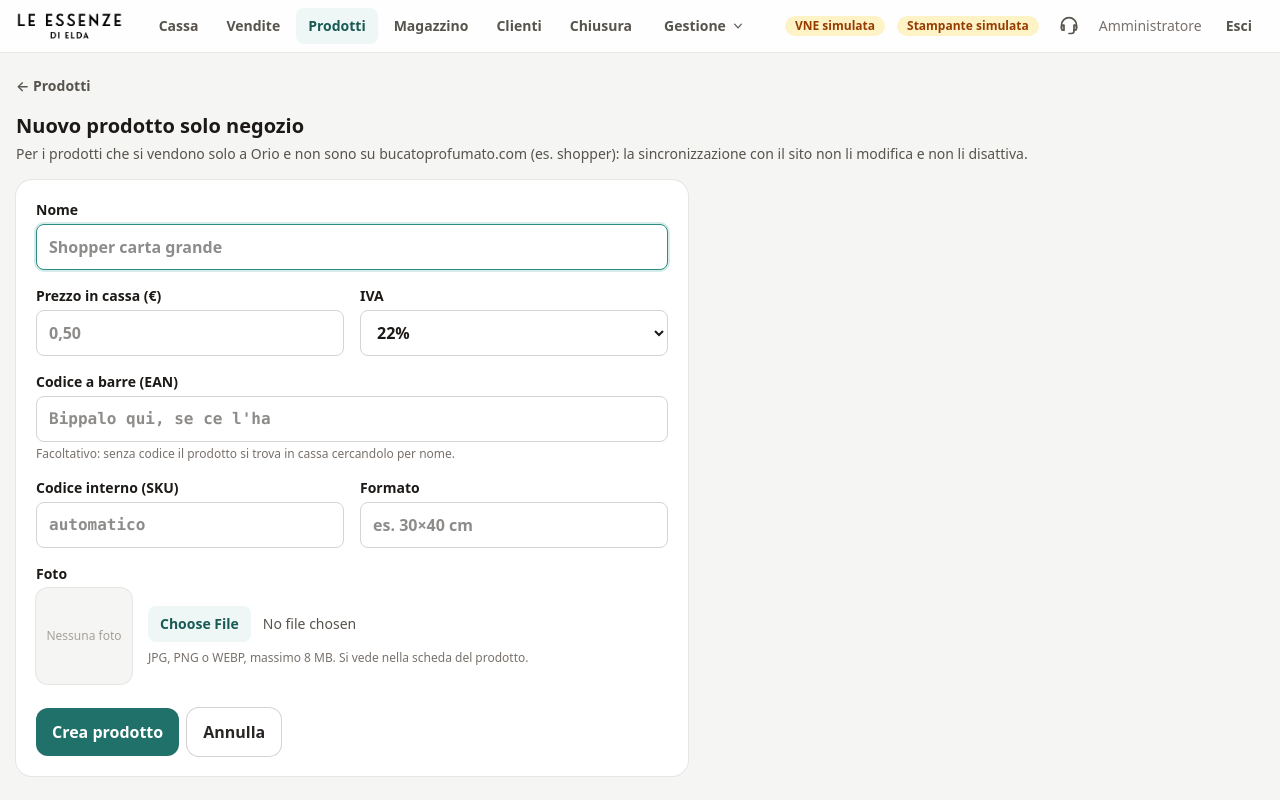
After one commit to RiccardoRoscilli/orio.bucatoprofumato.com, a Laravel app: page /prodotti/nuovo in a window 1280 px wide. The commit adds this page. Run offline with Laravel 12, Linux system fonts and the light colour scheme; a user stored in the database is signed in; data comes from the database, SQL or seed files in the repository; tables that the repository leaves empty hold one stand-in row (values such as "Sample post"); style sheets or scripts are compiled from the project's sources; some libraries are stand-ins or nearby versions.

Commit message:
Prodotti solo negozio: pulsante Nuovo prodotto con foto, modifica dalla scheda
Per gli articoli venduti solo a Orio (es. shopper): nome, prezzo, IVA,
codice a barre, SKU automatico ORIO-0001, formato e foto. La
sincronizzazione con il sito non li tocca.

Co-Authored-By: Claude Opus 5.5 <noreply@anthropic.com>

```diff
--- a/app/Http/Controllers/ProductController.php
+++ b/app/Http/Controllers/ProductController.php
@@ -5,6 +5,7 @@ namespace App\Http\Controllers;
 use App\Models\Product;
 use App\Services\BucatoProductSyncService;
 use Illuminate\Http\Request;
+use Illuminate\Support\Facades\Storage;
 
 class ProductController extends Controller
 {
@@ -81,6 +82,105 @@ class ProductController extends Controller
             'movements' => $product->stockMovements()->with('user:id,name')->latest('id')->limit(20)->get(),
             'siteUrl' => 'https://www.bucatoprofumato.com/catalogsearch/result/?q=' . urlencode(trim($product->name)),
         ]);
+    }
+
+    /** Nuovo prodotto venduto solo in negozio (es. shopper): non e' sul sito e la sincronizzazione non lo tocca. */
+    public function create()
+    {
+        return view('products.form', ['product' => new Product(['vat_rate' => 22]), 'vatRates' => $this->vatRates()]);
+    }
+
+    public function store(Request $request)
+    {
+        $data = $this->validated($request);
+        $data['sku'] = $data['sku'] ?: $this->nextSku();
+        $product = Product::create($data + [
+            'shop_only' => true, 'active' => true, 'sold_in_shop' => true, 'in_stock' => true,
+        ]);
+
+        return redirect()->route('products.show', $product)->with('status', 'Prodotto creato: si vende già in cassa.');
+    }
+
+    /** Solo i prodotti creati in Orio: gli altri arrivano dal sito. */
+    public function edit(Product $product)
+    {
+        abort_unless($product->shop_only, 404);
+
+        return view('products.form', ['product' => $product, 'vatRates' => $this->vatRates()]);
+    }
+
+    public function update(Request $request, Product $product)
+    {
+        abort_unless($product->shop_only, 404);
+        $data = $this->validated($request, $product);
+        $data['sku'] = $data['sku'] ?: $product->sku;
+        $product->update($data);
+
+        return redirect()->route('products.show', $product)->with('status', 'Prodotto aggiornato.');
+    }
+
+    private function validated(Request $request, ?Product $product = null): array
+    {
+        $data = $request->validate([
+            'name' => 'required|string|max:255',
+            'price' => ['required', 'regex:/^\d+([.,]\d{1,2})?$/'],
+            'vat_rate' => ['required', 'integer', \Illuminate\Validation\Rule::in($this->vatRates())],
+            'ean' => ['nullable', 'regex:/^\d{8,14}$/'],
+            'sku' => ['nullable', 'string', 'max:64', \Illuminate\Validation\Rule::unique('products', 'sku')->ignore($product)],
+            'format' => 'nullable|string|max:60',
+            'image' => 'nullable|image|mimes:jpg,jpeg,png,webp|max:8192',
+            'remove_image' => 'nullable|boolean',
+        ], [
+            'image.image' => 'Il file della foto non è un\'immagine.',
+            'image.mimes' => 'La foto deve essere JPG, PNG o WEBP.',
+            'image.max' => 'La foto è troppo grande (massimo 8 MB).',
+            'price.regex' => 'Prezzo non valido: ad esempio 2,50.',
+            'ean.regex' => 'Il codice a barre deve avere da 8 a 14 cifre.',
+            'sku.unique' => 'Questo codice è già usato da un altro prodotto.',
+        ], ['name' => 'nome', 'price' => 'prezzo', 'vat_rate' => 'IVA', 'ean' => 'codice a barre', 'sku' => 'codice']);
+
+        // Lo stesso codice a barre su due prodotti farebbe scegliere ogni volta in cassa
+        if ($data['ean'] ?? null) {
+            $other = Product::whereBarcode($data['ean'])->when($product, fn ($q) => $q->whereKeyNot($product->id))->first();
+            if ($other) {
+                throw \Illuminate\Validation\ValidationException::withMessages(['ean' => "Codice a barre già usato da «" . trim($other->name) . "»."]);
+            }
+        }
+
+        $data['price_cents'] = (int) round((float) str_replace(',', '.', $data['price']) * 100);
+        unset($data['price']);
+        $data['sku'] = trim((string) ($data['sku'] ?? ''));
+
+        // Foto caricata in Orio (i prodotti del sito hanno quella di bucatoprofumato.com)
+        $old = $product?->image_url;
+        if ($request->hasFile('image') || $request->boolean('remove_image')) {
+            $data['image_url'] = $request->hasFile('image')
+                ? '/storage/' . $request->file('image')->store('products', 'public')
+                : null;
+            if ($old && str_contains($old, '/storage/products/')) {
+                Storage::disk('public')->delete('products/' . basename($old));
+            }
+        }
+        unset($data['image'], $data['remove_image']);
+
+        return $data;
+    }
+
+    /** ORIO-0001, ORIO-0002... per i prodotti creati senza codice. */
+    private function nextSku(): string
+    {
+        $last = Product::where('sku', 'like', 'ORIO-____')->pluck('sku')
+            ->map(fn ($s) => (int) substr($s, 5))->max() ?? 0;
+
+        return sprintf('ORIO-%04d', $last + 1);
+    }
+
+    /** Aliquote con un reparto programmato sulla stampante fiscale. */
+    private function vatRates(): array
+    {
+        $rates = array_keys(config('orio.fiscal_printer.departments') ?: []);
+
+        return $rates ?: [22];
     }
 
     private function applyFilter($query, string $filter): void
--- /dev/null
+++ b/resources/views/products/form.blade.php
@@ -0,0 +1,76 @@
+<x-layout :title="$product->exists ? 'Modifica prodotto' : 'Nuovo prodotto'">
+    <a href="{{ $product->exists ? route('products.show', $product) : route('products.index') }}"
+       class="mb-4 inline-flex items-center gap-1 text-sm font-semibold text-stone-600 hover:text-stone-900">← {{ $product->exists ? trim($product->name) : 'Prodotti' }}</a>
+
+    <h1 class="text-xl font-bold">{{ $product->exists ? 'Modifica prodotto' : 'Nuovo prodotto solo negozio' }}</h1>
+    <p class="mt-1 text-sm text-stone-600">
+        Per i prodotti che si vendono solo a Orio e non sono su bucatoprofumato.com (es. shopper):
+        la sincronizzazione con il sito non li modifica e non li disattiva.
+    </p>
+
+    <form method="POST" action="{{ $product->exists ? route('products.update', $product) : route('products.store') }}" enctype="multipart/form-data" class="card mt-4 max-w-2xl space-y-4 p-5">
+        @csrf
+        @if ($product->exists) @method('PUT') @endif
+
+        @if ($errors->any())
+            <p class="rounded-lg bg-red-50 px-3 py-2 text-sm text-red-700">{{ $errors->first() }}</p>
+        @endif
+
+        <label class="block text-sm font-semibold">Nome
+            <input name="name" value="{{ old('name', $product->name) }}" maxlength="255" required autofocus class="input mt-1" placeholder="Shopper carta grande">
+        </label>
+
+        <div class="grid gap-4 sm:grid-cols-2">
+            <label class="block text-sm font-semibold">Prezzo in cassa (€)
+                <input name="price" value="{{ old('price', $product->price_cents !== null ? number_format($product->price_cents / 100, 2, ',', '') : '') }}"
+                       inputmode="decimal" required class="input mt-1" placeholder="0,50">
+            </label>
+            <label class="block text-sm font-semibold">IVA
+                <select name="vat_rate" class="input mt-1">
+                    @foreach ($vatRates as $rate)
+                        <option value="{{ $rate }}" @selected((int) old('vat_rate', $product->vat_rate) === $rate)>{{ $rate }}%</option>
+                    @endforeach
+                </select>
+            </label>
+        </div>
+
+        <label class="block text-sm font-semibold">Codice a barre (EAN)
+            <input name="ean" value="{{ old('ean', $product->ean) }}" inputmode="numeric" maxlength="14" class="input mt-1 font-mono" placeholder="Bippalo qui, se ce l'ha">
+            <span class="mt-1 block text-xs font-normal text-stone-500">Facoltativo: senza codice il prodotto si trova in cassa cercandolo per nome.</span>
+        </label>
+
+        <div class="grid gap-4 sm:grid-cols-2">
+            <label class="block text-sm font-semibold">Codice interno (SKU)
+                <input name="sku" value="{{ old('sku', $product->sku) }}" maxlength="64" class="input mt-1 font-mono" placeholder="automatico">
+            </label>
+            <label class="block text-sm font-semibold">Formato
+                <input name="format" value="{{ old('format', $product->format) }}" maxlength="60" class="input mt-1" placeholder="es. 30×40 cm">
+            </label>
+        </div>
+
+        <div class="text-sm font-semibold" x-data="{ preview: @js($product->image_url), remove: false }">
+            Foto
+            <div class="mt-1 flex items-center gap-4">
+                <div class="flex h-24 w-24 shrink-0 items-center justify-center overflow-hidden rounded-xl bg-stone-100 ring-1 ring-stone-200">
+                    <img x-show="preview && !remove" :src="preview" alt="" class="max-h-full max-w-full object-contain">
+                    <span x-show="!preview || remove" class="text-xs font-normal text-stone-400">Nessuna foto</span>
+                </div>
+                <div class="space-y-2">
+                    <input type="file" name="image" accept="image/jpeg,image/png,image/webp" class="block text-sm font-normal text-stone-600 file:mr-3 file:cursor-pointer file:rounded-lg file:border-0 file:bg-brand-50 file:px-3 file:py-2 file:font-semibold file:text-brand-700 hover:file:bg-brand-100"
+                           @change="const f = $event.target.files[0]; if (f) { preview = URL.createObjectURL(f); remove = false }">
+                    @if ($product->image_url)
+                        <label class="flex items-center gap-2 font-normal text-stone-600">
+                            <input type="checkbox" name="remove_image" value="1" x-model="remove"> Togli la foto
+                        </label>
+                    @endif
+                    <span class="block text-xs font-normal text-stone-500">JPG, PNG o WEBP, massimo 8 MB. Si vede nella scheda del prodotto.</span>
+                </div>
+            </div>
+        </div>
+
+        <div class="flex gap-2 pt-2">
+            <button class="btn-primary">{{ $product->exists ? 'Salva' : 'Crea prodotto' }}</button>
+            <a href="{{ $product->exists ? route('products.show', $product) : route('products.index') }}" class="btn-light">Annulla</a>
+        </div>
+    </form>
+</x-layout>
--- a/resources/views/products/index.blade.php
+++ b/resources/views/products/index.blade.php
@@ -7,6 +7,7 @@
             Ultima sincronizzazione: <span id="last-sync">{{ $lastSync ? \Illuminate\Support\Carbon::parse($lastSync)->format('d/m/Y H:i') : 'mai' }}</span>
         </span>
         @can('admin')
+            <a href="{{ route('products.create') }}" class="btn-light py-2">+ Nuovo prodotto</a>
             <button type="button" id="sync-button" data-url="{{ route('products.sync') }}" class="btn-light py-2">
                 <svg data-spinner class="hidden h-4 w-4 animate-spin text-brand-600" viewBox="0 0 24 24" fill="none">
                     <circle cx="12" cy="12" r="10" stroke="currentColor" stroke-width="3" class="opacity-25"/>
--- a/routes/web.php
+++ b/routes/web.php
@@ -79,6 +79,10 @@ Route::middleware('auth')->group(function () {
         Route::get('/magazzino/inventario', [StockController::class, 'index'])->name('stock.inventory');
         Route::post('/magazzino/inventario', [StockController::class, 'adjust'])->name('stock.adjust');
 
+        Route::get('/prodotti/nuovo', [ProductController::class, 'create'])->name('products.create');
+        Route::post('/prodotti', [ProductController::class, 'store'])->name('products.store');
+        Route::get('/prodotti/{product}/modifica', [ProductController::class, 'edit'])->name('products.edit');
+        Route::put('/prodotti/{product}', [ProductController::class, 'update'])->name('products.update');
         Route::post('/prodotti/sincronizza', [ProductController::class, 'sync'])->name('products.sync');
         Route::post('/prodotti/allinea-prezzi', [ProductController::class, 'alignPrice'])->name('products.align-all');
         Route::post('/prodotti/{product}/allinea-prezzo', [ProductController::class, 'alignPrice'])->name('products.align');
```
Also changed, not shown: resources/views/products/show.blade.php (+11 -2 lines), tests/Feature/ShopOnlyProductTest.php (added, +63 -0 lines).
